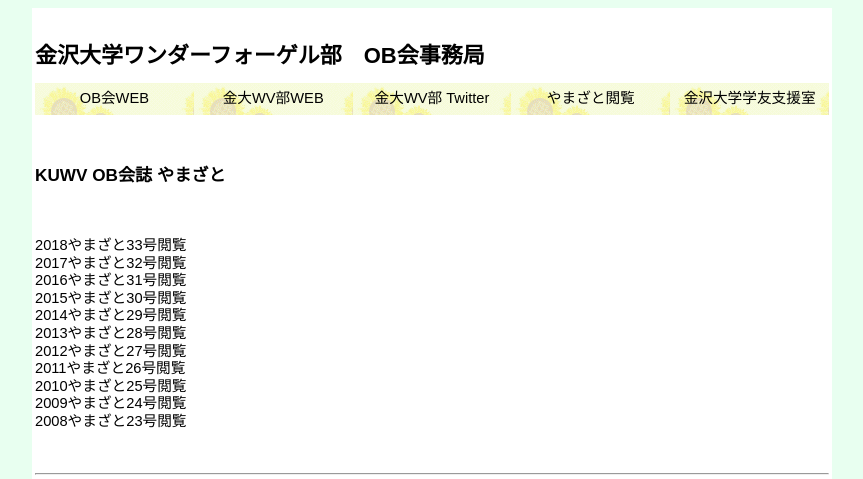
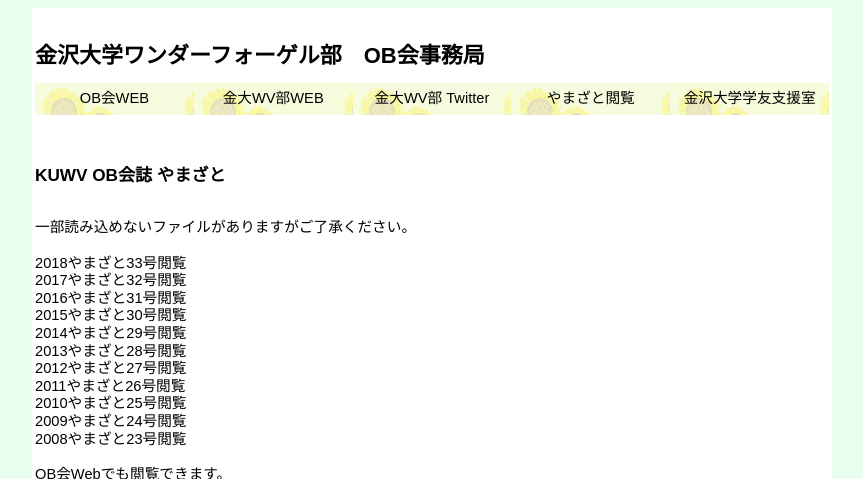
Before and after one commit to Jobvisionmap/mysite-first-blog, a Django app: page /yamazato in a window 1280 px wide. Shown: the top 479 px of the page, without its empty margins (208-1071 px from the left). Run offline with Django 3.2, Linux system fonts and the light colour scheme.

Commit message:
Changed the HTML for the site.

```diff
--- a/blog/templates/blog/post_yamazato.html
+++ b/blog/templates/blog/post_yamazato.html
@@ -63,7 +63,9 @@ border-left:1 #FFFFFF solid;border-right:1 #808040 solid}
 
 			<br><br>
 			<h3>KUWV OB会誌 やまざと</h3>
-			<br><br>
+			<br>
+		一部読み込めないファイルがありますがご了承ください。<br>
+<br>
 
 			<a href="{% static '2018.pdf' %}" class="menuL">2018やまざと33号閲覧</a><br>
 			<a href="{% static '2017.pdf' %}" class="menuL">2017やまざと32号閲覧</a><br>
@@ -76,8 +78,9 @@ border-left:1 #FFFFFF solid;border-right:1 #808040 solid}
 			<a href="{% static '2010.pdf' %}" class="menuL">2010やまざと25号閲覧</a><br>
 			<a href="{% static '2009.pdf' %}" class="menuL">2009やまざと24号閲覧</a><br>
 			<a href="{% static '2008.pdf' %}" class="menuL">2008やまざと23号閲覧</a><br>
-			<br><br>
-
+			<br>
+OB会Webでも閲覧できます。<br>
+<a href="http://www.kuwv.net/" class="menuL">OB会WEB</a
 			<hr>
 <a href="https://px.a8.net/svt/ejp?a8mat=35JN5B+FDP5DE+2XIW+601S1" target="_blank" rel="nofollow">
 <img border="0" width="728" height="90" alt="" src="https://www22.a8.net/svt/bgt?aid=190713071930&wid=001&eno=01&mid=s00000013676001008000&mc=1"></a>
```
